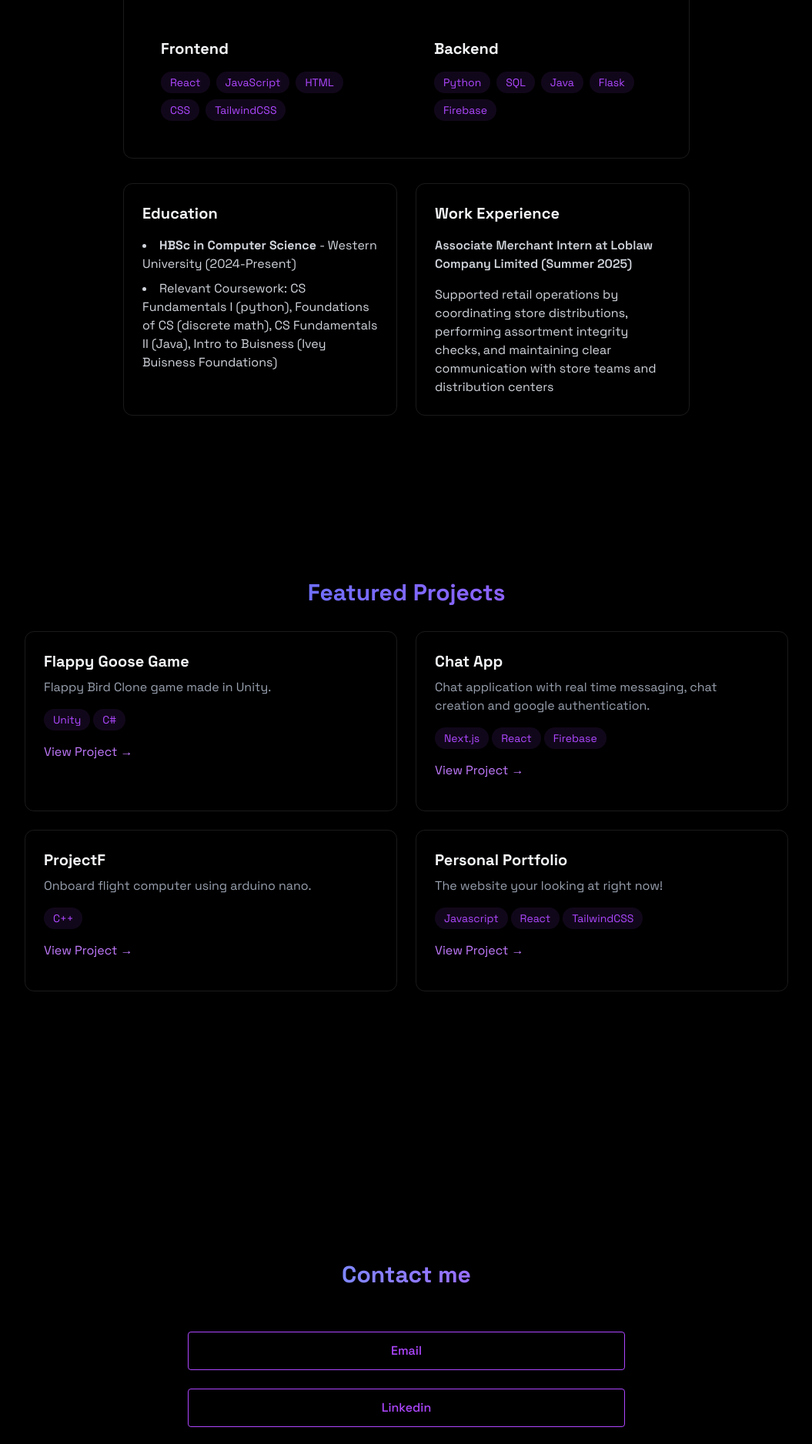
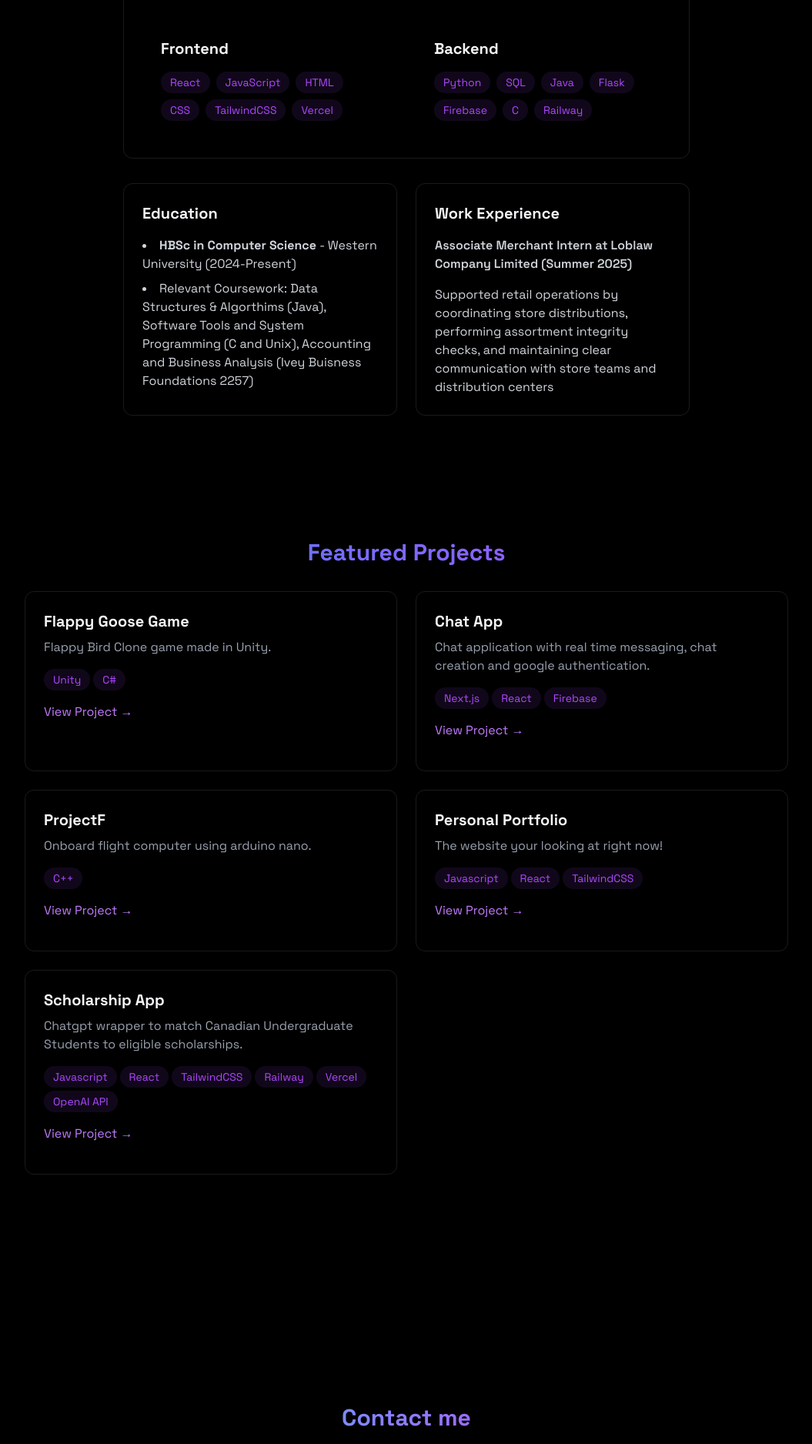
Before and after one commit to Overrayted/Personal-Portfolio, a React (Vite) app: page / in a window 1280 px wide. Shown: the part 1020-2896 px from the top of the page at 77% size, without its empty margins (112-1167 px from the left). Built offline with nearby package versions, Linux system fonts and the light colour scheme.

Commit message:
added new project, fixed website title and contact page mobile sizing

```diff
--- a/index.html
+++ b/index.html
@@ -10,7 +10,7 @@
       rel="stylesheet"
     />
     <meta name="viewport" content="width=device-width, initial-scale=1.0" />
-    <title>Vite + React</title>
+    <title>RayhanMohamed.com</title>
   </head>
   <body>
     <div id="root"></div>
--- a/src/components/sections/About.jsx
+++ b/src/components/sections/About.jsx
@@ -8,14 +8,17 @@ export const About = () => {
         "HTML",
         "CSS",
         "TailwindCSS",
+        "Vercel",
         ]
 
     const backendSkills = [
         "Python",
         "SQL",
         "Java",
-         "Flask",
-         "Firebase",
+        "Flask",
+        "Firebase",
+        "C",
+        "Railway",
         ]
 
     return (
@@ -63,7 +66,7 @@ export const About = () => {
                             <strong>HBSc in Computer Science </strong> - Western University (2024-Present)
                         </li>
                         <li>
-                            Relevant Coursework: CS Fundamentals I (python), Foundations of CS (discrete math), CS Fundamentals II (Java), Intro to Buisness (Ivey Buisness Foundations)
+                            Relevant Coursework: Data Structures & Algorthims (Java), Software Tools and System Programming (C and Unix), Accounting and Business Analysis (Ivey Buisness Foundations 2257)
                         </li>
                     </ul>
                 </div>
--- a/src/components/sections/Contact.jsx
+++ b/src/components/sections/Contact.jsx
@@ -3,7 +3,7 @@ import { RevealOnScroll } from "../RevealOnScroll"
 export const Contact = () => {
     return <section id="contact" className="min-h-screen flex items-center justify-center py-20">
         <RevealOnScroll>
-            <div class="px-4 w-150 grid grid-cols-1 md:grid-cols-1 gap-6">
+            <div className="px-4 min-w-[500px] grid grid-cols-1 gap-6">
                 <h2 className="text-3xl font-bold mb-8 bg-gradient-to-r from-blue-400 to-purple-500 bg-clip-text text-transparent text-center">Contact me</h2>
 
                     <a href="mailto:Rayhan24k@gmail.com" className="text-center w-full border border-purple-500 text-purple-500 py-3 px-6 rounded font-medium transition relative overflow-hidden hover:text-white hover:bg-purple-500 hover:-translate-y-0.5 hover:shadow-[0_0_15px_rgba(255,0,255,0.4)]">
--- a/src/components/sections/Projects..jsx
+++ b/src/components/sections/Projects..jsx
@@ -8,6 +8,7 @@ export const Projects = () => {
                 Featured Projects
             </h2>
             <div className="grid grid-cols-1 md:grid-cols-2 gap-6">
+
                 <div className="p-6 rounded-xl border border-white/10 hover:-translate-y-1 hover:border-purple-500/30 hover:shadow-[0_2_8px_rgba(255,0,255,0.2)] transition">
                     <h3 className="text-xl font-bold mb-2"> Flappy Goose Game </h3>
                     <p className="text-gray-400 mb-4">
@@ -22,6 +23,7 @@ export const Projects = () => {
                         <a href="https://github.com/Overrayted/flappybird-clone" target="_blank" rel="noopener noreferrer" className="text-purple-400 hover:text-purple-300 transition-colors my-4"> View Project →</a>
                     </div>
                 </div>
+
                  <div className="p-6 rounded-xl border border-white/10 hover:-translate-y-1 hover:border-purple-500/30 hover:shadow-[0_2_8px_rgba(255,0,255,0.2)] transition">
                     <h3 className="text-xl font-bold mb-2"> Chat App </h3>
                     <p className="text-gray-400 mb-4">
@@ -33,9 +35,10 @@ export const Projects = () => {
                                 </span>))}
                     </div>
                     <div className="flex justify-between items-center">
-                        <a href="https://github.com/Overrayted/chatapp" target="_blank" rel="noopener noreferrer" className="text-purple-400 hover:text-purple-300 transition-colors my-4"> View Project →</a>
+                        <a href="https://whatsapp-clone-90108.web.app/" target="_blank" rel="noopener noreferrer" className="text-purple-400 hover:text-purple-300 transition-colors my-4"> View Project →</a>
                     </div>
                 </div>
+
                 <div className="p-6 rounded-xl border border-white/10 hover:-translate-y-1 hover:border-purple-500/30 hover:shadow-[0_2_8px_rgba(255,0,255,0.2)] transition">
                     <h3 className="text-xl font-bold mb-2"> ProjectF </h3>
                     <p className="text-gray-400 mb-4">
@@ -50,6 +53,7 @@ export const Projects = () => {
                         <a href="https://github.com/Overrayted/projectF" target="_blank" rel="noopener noreferrer" className="text-purple-400 hover:text-purple-300 transition-colors my-4"> View Project →</a>
                     </div>
                 </div>
+
                  <div className="p-6 rounded-xl border border-white/10 hover:-translate-y-1 hover:border-purple-500/30 hover:shadow-[0_2_8px_rgba(255,0,255,0.2)] transition">
                     <h3 className="text-xl font-bold mb-2"> Personal Portfolio </h3>
                     <p className="text-gray-400 mb-4">
@@ -64,6 +68,23 @@ export const Projects = () => {
                         <a href="#home" className="text-purple-400 hover:text-purple-300 transition-colors my-4"> View Project →</a>
                     </div>
                 </div>
+
+
+                <div className="p-6 rounded-xl border border-white/10 hover:-translate-y-1 hover:border-purple-500/30 hover:shadow-[0_2_8px_rgba(255,0,255,0.2)] transition">
+                    <h3 className="text-xl font-bold mb-2"> Scholarship App </h3>
+                    <p className="text-gray-400 mb-4">
+                        Chatgpt wrapper to match Canadian Undergraduate Students to eligible scholarships.
+                    </p>
+                    <div className="flex flex-wrap gap-1">
+                        {["Javascript","React", "TailwindCSS", "Railway", "Vercel", "OpenAI API"].map((tech, key) => (<span key={key} className="bg-purple-500/10 text-purple-500 py-1 px-3 rounded-full text-sm hover:bg-purple-500/20 hover:shadow-[0_2_8px_rgba(255,0,255,0.1)] transition-all">
+                                    {tech}
+                                </span>))}
+                    </div>
+                    <div className="flex justify-between items-center">
+                        <a href="https://scholario.ca" className="text-purple-400 hover:text-purple-300 transition-colors my-4"> View Project →</a>
+                    </div>
+                </div>
+
             </div>
         </div>
         </RevealOnScroll>
```
Also changed, not shown: 1 other file (tests, documents, lock files or other folders).
